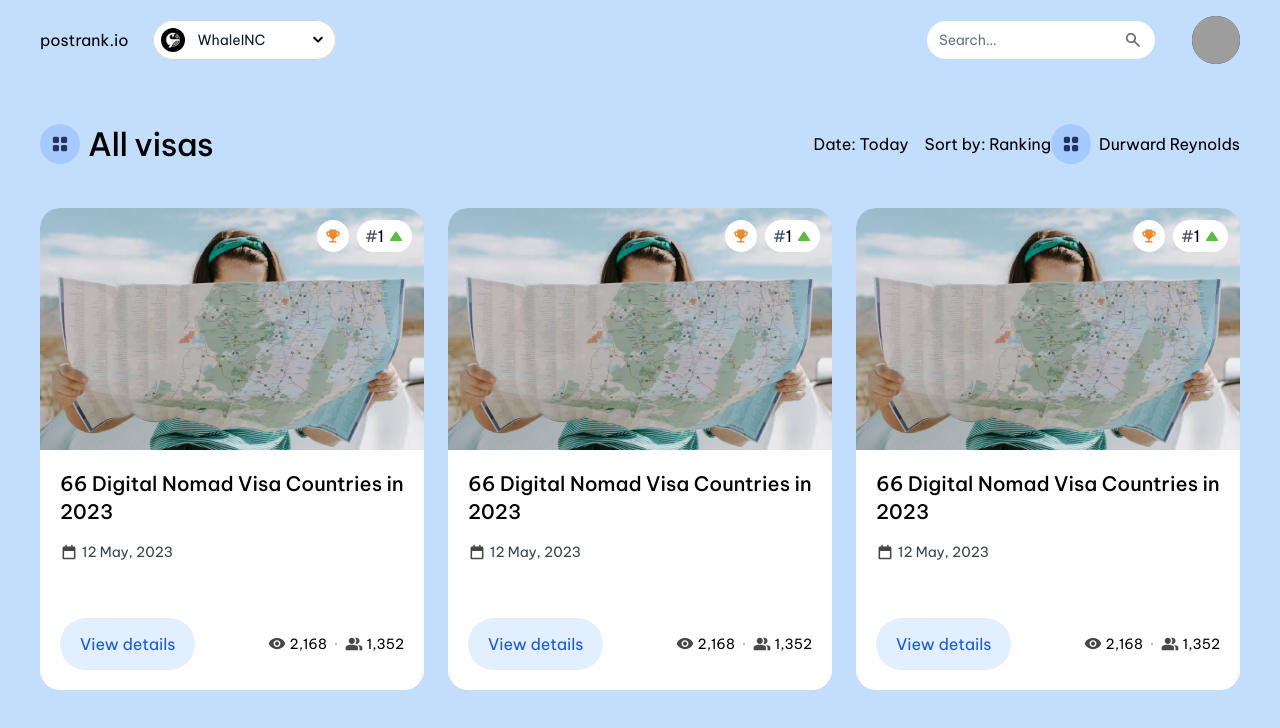
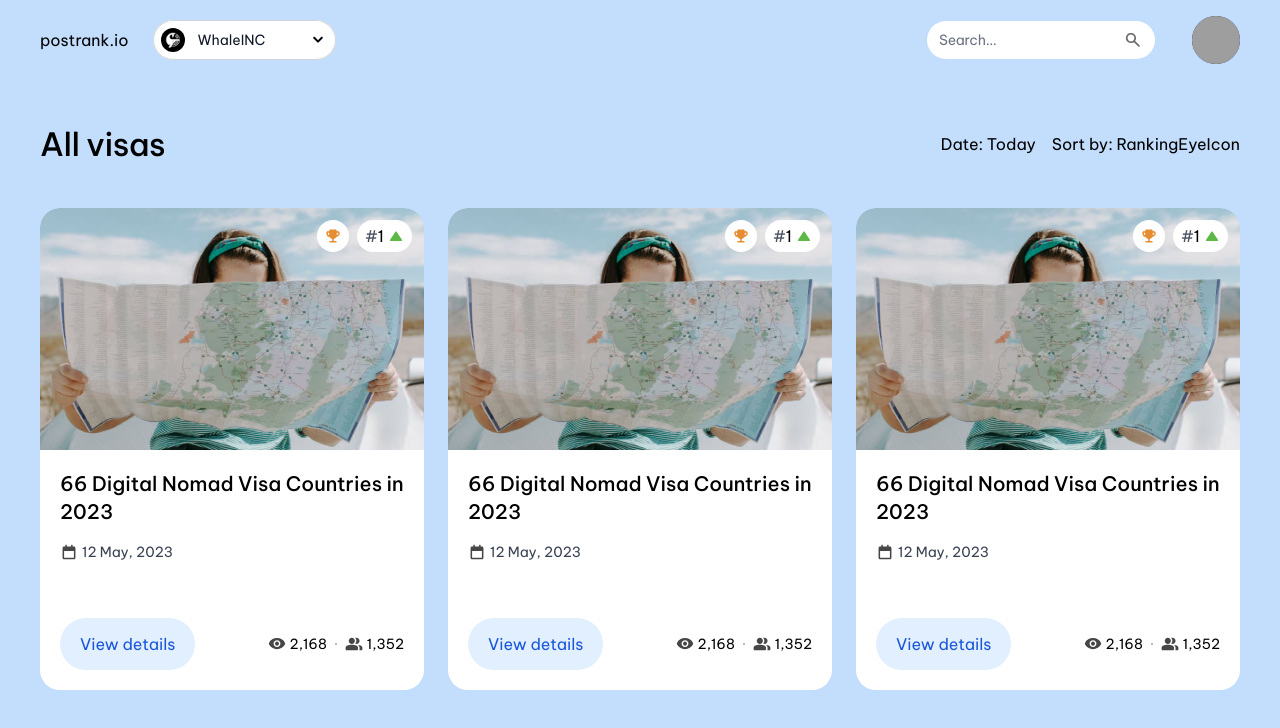
Before and after one commit to muhammadqamar/postrank, a React (Create React App) app: page / in a window 1280 px wide. Shown: the top 728 px of the page. Built offline with nearby package versions, Linux system fonts and the light colour scheme; grey boxes are pictures that could not be loaded.

Commit message:
design update

```diff
--- a/src/components/Layout/index.tsx
+++ b/src/components/Layout/index.tsx
@@ -12,6 +12,7 @@ import Whale from "../../assets/images/dropdownIcon/WhaleINC.svg";
 import Tesla from "../../assets/images/dropdownIcon/Tesla.svg";
 import Apple from "../../assets/images/dropdownIcon/Apple.svg";
 import MasterCard from "../../assets/images/dropdownIcon/Mastercard.svg";
+import { AddIcon } from "../../icons";
 
 const companies = [
   {
@@ -50,8 +51,11 @@ const Index = () => {
           <Select
             data={companies}
             companiesDrop={false}
-            addIcon={undefined}
-            addText={""}
+            addIcon={<AddIcon />}
+            addText={"Add new folder"}
+            leftIcon={undefined}
+            rightIcon={undefined}
+            leftText={""}
           />
         </div>
       </div>
--- a/src/components/PostFilter/index.tsx
+++ b/src/components/PostFilter/index.tsx
@@ -1,12 +1,7 @@
 import React from "react";
 
 import Select from "../../utils/Select";
-
-import { useState } from "react";
-import { Listbox } from "@headlessui/react";
-
-import GridIcon from "../../assets/images/Icons/grid.svg";
-import CheckBlue from "../../assets/images/Icons/check-blue.svg";
+import { AddIcon } from "../../icons";
 
 const postData = [
   {
@@ -29,76 +24,26 @@ const postData = [
   },
 ];
 
-const people = [
-  { id: 1, name: "Durward Reynolds" },
-  { id: 2, name: "Kenton Towne" },
-  { id: 3, name: "Therese Wunsch" },
-  { id: 4, name: "Benedict Kessler" },
-  { id: 5, name: "Katelyn Rohan" },
-];
-
 const index = () => {
-  const [selected, setSelected] = useState(people[0]);
   return (
     <div className="w-full my-[42px] flex items-center justify-between">
       <div className="">
         <Select
           data={postData}
           companiesDrop={true}
-          addIcon={undefined}
-          addText={""}
+          addIcon={<AddIcon />}
+          addText={"Add new folder"}
+          leftIcon={undefined}
+          rightIcon={undefined}
+          leftText={""}
         />
       </div>
+
       <div className="flex items-center">
         <div className="px-4 py-[10px]">Date: Today</div>
         <div className="">Sort by: Ranking</div>
-        <div className="">
-          <div className="">
-            <Listbox value={selected} onChange={setSelected}>
-              <div className="relative">
-                <Listbox.Button className="flex items-center gap-2">
-                  <div className="w-10 h-10 flex items-center  justify-center bg-blue-300 rounded-full ">
-                    <img src={GridIcon} alt="grid" />
-                  </div>
-                  <span className="block truncate">{selected.name}</span>
-                </Listbox.Button>
-
-                <Listbox.Options className="absolute mt-1 max-h-60 w-full overflow-auto rounded-md bg-white py-1 text-base shadow-lg ring-1 ring-black ring-opacity-5 focus:outline-none sm:text-sm">
-                  {people.map((person, personIdx) => (
-                    <Listbox.Option
-                      key={personIdx}
-                      className={({ active }) =>
-                        `relative cursor-default select-none py-2 pl-10 pr-4 ${
-                          active
-                            ? "bg-amber-100 text-amber-900"
-                            : "text-gray-900"
-                        }`
-                      }
-                      value={person}
-                    >
-                      {({ selected }) => (
-                        <>
-                          <span
-                            className={`block truncate ${
-                              selected ? "font-medium" : "font-normal"
-                            }`}
-                          >
-                            {person.name}
-                          </span>
-                          {selected ? (
-                            <span className="absolute inset-y-0 left-0 flex items-center pl-3 text-amber-600">
-                              <img src={CheckBlue} alt="CheckBlue" />
-                            </span>
-                          ) : null}
-                        </>
-                      )}
-                    </Listbox.Option>
-                  ))}
-                </Listbox.Options>
-              </div>
-            </Listbox>
-          </div>
-        </div>
+        <div className=""></div>
+        EyeIcon
       </div>
     </div>
   );
--- a/src/utils/Select/index.tsx
+++ b/src/utils/Select/index.tsx
@@ -1,11 +1,10 @@
-import { Fragment, useState } from "react";
+import { useState } from "react";
 import { Listbox } from "@headlessui/react";
 
-import ExpandIcon from "../../assets/images/Icons/expand.svg";
-
-import AddIcon from "../../assets/images/Icons/add-icon.svg";
 import GridIcon from "../../assets/images/Icons/grid.svg";
 import CheckBlue from "../../assets/images/Icons/check-blue.svg";
+
+import { ExpandIcon } from "../../icons";
 
 function classNames(...classes: string[]) {
   return classes.filter(Boolean).join(" ");
@@ -19,11 +18,22 @@ interface arrayProps {
 type dropdownProps = {
   data: Array<arrayProps>;
   companiesDrop: boolean | undefined;
-  addIcon: boolean | undefined;
+  addIcon: React.ReactNode;
   addText: string;
+  leftIcon: React.ReactNode;
+  rightIcon: React.ReactNode;
+  leftText: string;
 };
 
-const Index = ({ data, companiesDrop, addIcon, addText }: dropdownProps) => {
+const Index = ({
+  data,
+  companiesDrop,
+  addIcon,
+  addText,
+  rightIcon,
+  leftIcon,
+  leftText,
+}: dropdownProps) => {
   const [selected, setSelected] = useState(data[1]);
   return (
     <div>
@@ -38,10 +48,27 @@ const Index = ({ data, companiesDrop, addIcon, addText }: dropdownProps) => {
           >
             {companiesDrop ? (
               <>
+                {leftIcon && (
                   <div className="w-10 h-10 flex items-center  justify-center bg-blue-300 rounded-full ">
                     <img src={GridIcon} alt="grid" />
+                    {leftIcon}
                   </div>
-                <span className="block truncate h4">{selected.name}</span>
+                )}
+                <div className="flex items-center">
+                  {leftText && (
+                    <span className="block truncate p-large text-blue-700">
+                      {leftText}
+                    </span>
+                  )}
+                  <span
+                    className={`block truncate ${
+                      leftText ? "p-large text-blue-700" : "h4 text-black"
+                    }`}
+                  >
+                    {selected.name}
+                  </span>
+                </div>
+                {rightIcon}
               </>
             ) : (
               <>
@@ -54,12 +81,8 @@ const Index = ({ data, companiesDrop, addIcon, addText }: dropdownProps) => {
                   <span className="ml-3 block truncate">{selected?.name}</span>
                 </span>
                 <span className="pointer-events-none absolute inset-y-0 right-0 ml-3 flex items-center pr-2">
-                  <img
-                    src={ExpandIcon}
-                    alt="Expand Icon"
-                    className="w-auto h-auto"
-                  />
-                </span>{" "}
+                  <ExpandIcon />
+                </span>
               </>
             )}
           </Listbox.Button>
@@ -122,9 +145,11 @@ const Index = ({ data, companiesDrop, addIcon, addText }: dropdownProps) => {
                   )}
                 </Listbox.Option>
               ))}
-              {companiesDrop && (
+              {addText && (
+                <>
+                  {addText && companiesDrop ? (
                     <div className="w-full h-[1px] my-2 bg-gray-500" />
-              )}
+                  ) : null}
                   <div
                     className={`text-black relative cursor-pointer select-none  ${
                       companiesDrop
@@ -137,22 +162,18 @@ const Index = ({ data, companiesDrop, addIcon, addText }: dropdownProps) => {
                         companiesDrop ? "gap-[10px]" : "gap-2"
                       }`}
                     >
-                  <img
-                    src={AddIcon}
-                    alt=""
-                    className="h-6 w-6 object-contain flex-shrink-0 rounded-full"
-                  />
                       {addIcon}
                       <span
                         className={` block truncate p-medium ${
                           companiesDrop ? "text-black" : "text-blue-500"
                         }`}
                       >
-                    Add new project
                         {addText}
                       </span>
                     </div>
                   </div>
+                </>
+              )}
             </>
           </Listbox.Options>
         </div>
```
Also changed, not shown: src/icons/eyeIcon.tsx (renamed from src/icons/eye.tsx). Lines whose indentation alone changed are shown as unchanged.
